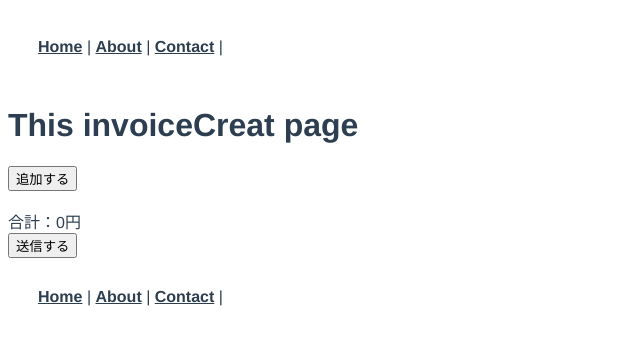
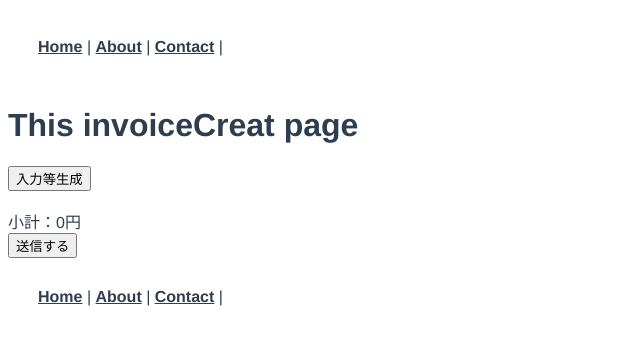
Before and after one commit to m-watari/vue3_cli_vuex_invoice, a Vue app: page /invoice-create in a window 1280 px wide. Shown: the top 344 px of the page, without its empty margins (0-640 px from the left). Built offline with nearby package versions, Linux system fonts and the light colour scheme.

Commit message:
Issue an alert when the screen transitions

```diff
--- a/src/views/InvoiceCreate.vue
+++ b/src/views/InvoiceCreate.vue
@@ -17,9 +17,9 @@
     <!-- 入力ボックスの削除ボタン -->
     <button type="button" @click="removeInput(index)">削除</button>
   </div>
-  <button type="button" @click="addInput">追加する</button>
+  <button type="button" @click="addInput">入力等生成</button>
   <br><br>
-  <div>合計：{{ sum.toLocaleString() }}円</div>
+  <div>小計：{{ sum.toLocaleString() }}円</div>
   <button type="button" @click="onSubmit">送信する</button>
   <FooterView/>
 </template>
@@ -57,14 +57,15 @@ export default {
       this.texts[index].total_price = this.texts[index].quantity * this.texts[index].unit_price
       document.getElementById('total_price_' + index).value = this.texts[index].total_price
       console.log('funcSum', this.texts)
+      // this.textsをlocalstrageに保存する
+      localStorage.setItem('texts', JSON.stringify(this.texts))
       this.subtotal()
     },
     // ボタンをクリックしたときのイベント ③
     removeInput(index) {
-
       this.texts.splice(index, 1);
       console.log('removeInput', this.texts)
-
+      this.subtotal()
     },
     addInput() {
 
@@ -109,6 +110,10 @@ export default {
   },
   mounted () {
     console.log('texts' , this.texts);
+    // ブラウザから別のページに移動前にalertを表示する
+    window.onbeforeunload = function () {
+      return '入力した内容は保存されません。';
+    };
   }
 }
 </script>
```
